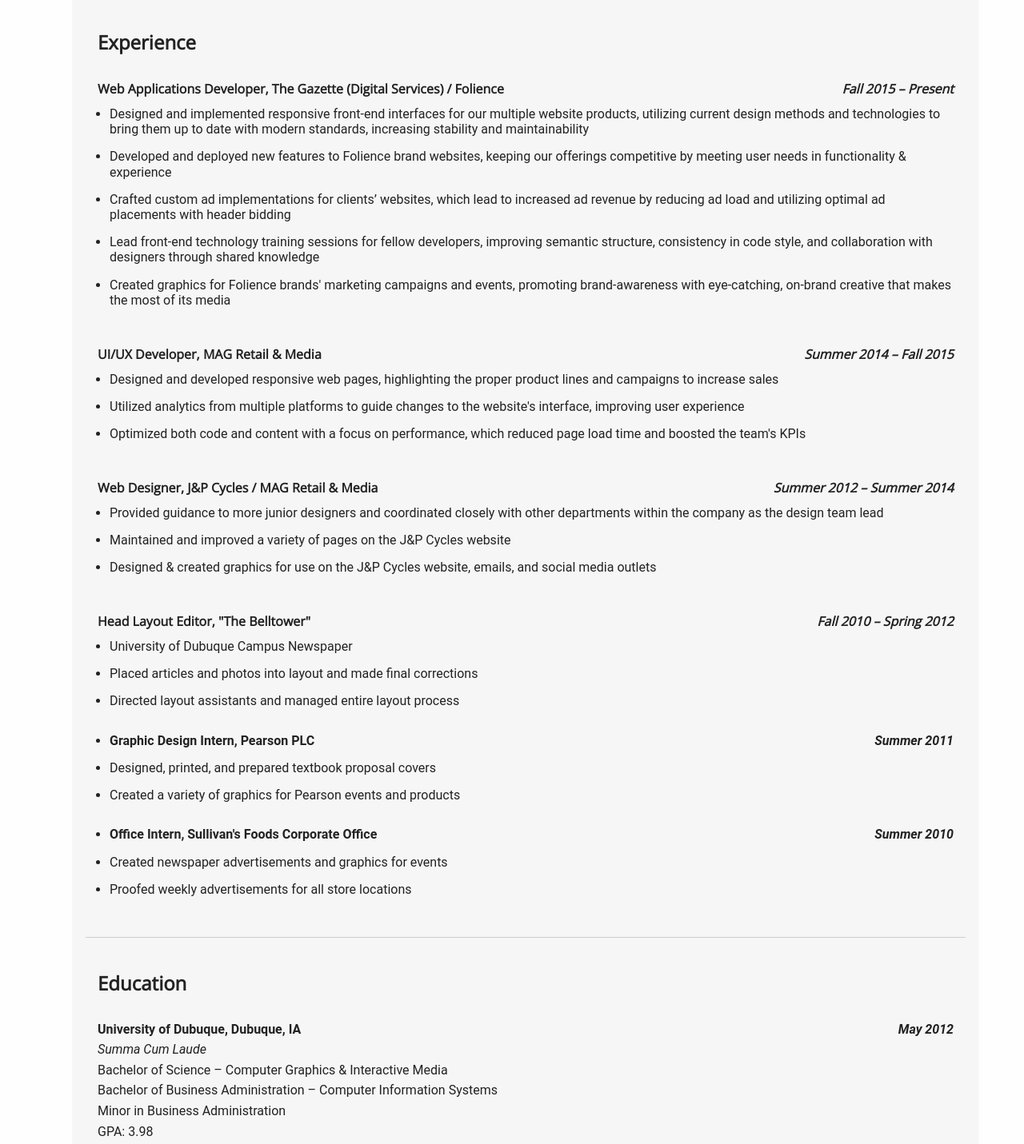
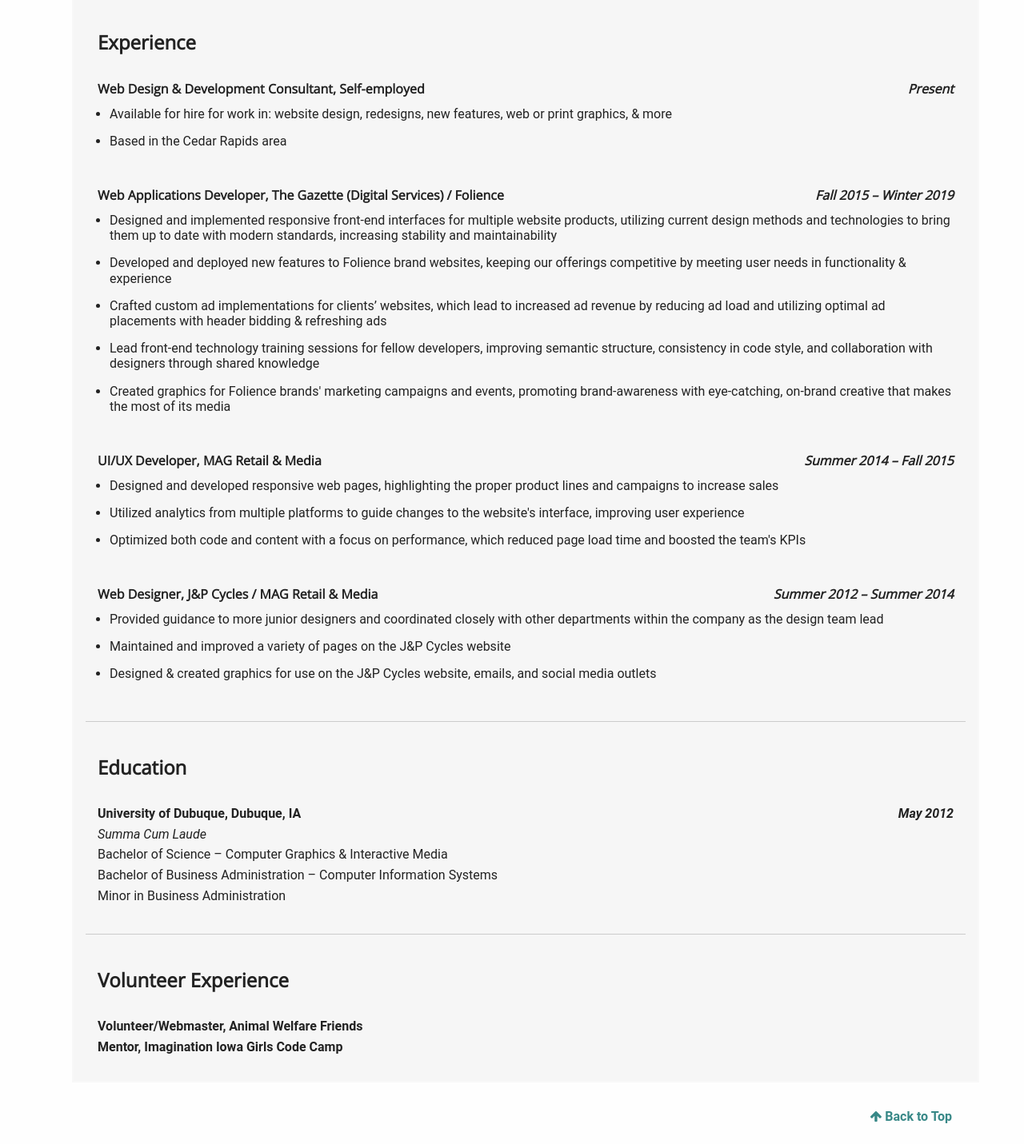
Before and after one commit to kpingel/kpingel.github.io, a plain HTML site: page resume.html in a window 1280 px wide. Shown: the part 560-1991 px from the top of the page at 80% size. Drawn offline with nearby package versions, Linux system fonts and the light colour scheme.

Commit message:
Updating digital resume

```diff
--- a/resume.html
+++ b/resume.html
@@ -32,11 +32,8 @@
         </header>
 
         <section class="row box resume">
-            <div class="col_6_6_12">
+            <div class="col_12_12_12">
               <h1>Resum&#233;</h1>
-            </div>
-            <div class="col_6_6_12 textright omega">
-                <p><a href="kayleigh-resume.pdf" target="_blank"><i class="fa fa-2x fa-file-pdf-o"></i>&nbsp;&nbsp;<strong>Download as PDF</strong></a></p>
             </div>
             <div class="clear"></div>
             <article>
@@ -76,7 +73,6 @@
                         <li>Google Analytics</li>
                         <li>Optimizely/VWO</li>
                         <li>CrazyEgg</li>
-                        <li>JIRA/Confluence</li>
                     </ul>
                 </div>
             </article>
@@ -84,11 +80,17 @@
             <hr />
             <article class="experience">
                 <h2>Experience</h2>
-                <h5><span class="timeframe">Fall 2015 – Present</span>Web Applications Developer, The Gazette (Digital Services) / Folience</h5>
+                <h5><span class="timeframe">Present</span>Web Design &amp; Development Consultant, Self-employed</h5>
                 <ul>
-                    <li>Designed and implemented responsive front-end interfaces for our multiple website products, utilizing current design methods and technologies to bring them up to date with modern standards, increasing stability and maintainability</li>
+                    <li>Available for hire for work in: website design, redesigns, new features, web or print graphics, &amp; more</li>
+                    <li>Based in the Cedar Rapids area</li>
+                </ul>
+
+                <h5><span class="timeframe">Fall 2015 &ndash; Winter 2019</span>Web Applications Developer, The Gazette (Digital Services) / Folience</h5>
+                <ul>
+                    <li>Designed and implemented responsive front-end interfaces for multiple website products, utilizing current design methods and technologies to bring them up to date with modern standards, increasing stability and maintainability</li>
                     <li>Developed and deployed new features to Folience brand websites, keeping our offerings competitive by meeting user needs in functionality &amp; experience</li>
-                    <li>Crafted custom ad implementations for clients’ websites, which lead to increased ad revenue by reducing ad load and utilizing optimal ad placements with header bidding</li>
+                    <li>Crafted custom ad implementations for clients’ websites, which lead to increased ad revenue by reducing ad load and utilizing optimal ad placements with header bidding &amp; refreshing ads</li>
                     <li>Lead front-end technology training sessions for fellow developers, improving semantic structure, consistency in code style, and collaboration with designers through shared knowledge</li>
                     <li>Created graphics for Folience brands' marketing campaigns and events, promoting brand-awareness with eye-catching, on-brand creative that makes the most of its media</li>
                 </ul>
@@ -106,24 +108,6 @@
                   <li>Maintained and improved a variety of pages on the J&amp;P Cycles website</li>
                   <li>Designed &amp; created graphics for use on the J&amp;P Cycles website, emails, and social media outlets</li>
                 </ul>
-
-                <h5><strong><span class="timeframe">Fall 2010 &ndash; Spring 2012</span>Head Layout Editor, "The Belltower"</strong></h5>
-                <ul>
-                    <li>
-                    University of Dubuque Campus Newspaper
-                    <li>Placed articles and photos into layout and made final corrections</li>
-                    <li>Directed layout assistants and managed entire layout process</li>
-                </ul>
-                <ul>
-                    <li><strong><span class="timeframe">Summer 2011</span>Graphic Design Intern, Pearson PLC</strong></li>
-                    <li>Designed, printed, and prepared textbook proposal covers</li>
-                    <li>Created a variety of graphics for Pearson events and products</li>
-                </ul>
-                <ul>
-                    <li><strong><span class="timeframe">Summer 2010</span>Office Intern, Sullivan's Foods Corporate Office</strong></li>
-                    <li>Created newspaper advertisements and graphics for events</li>
-                    <li>Proofed weekly advertisements for all store locations</li>
-                </ul>
             </article>
             <hr />
             <article>
@@ -134,15 +118,14 @@
                     <li>Bachelor of Science &ndash; Computer Graphics &amp; Interactive Media</li>
                     <li>Bachelor of Business Administration &ndash; Computer Information Systems</li>
                     <li>Minor in Business Administration</li>
-                    <li>GPA: 3.98</li>
                 </ul>
             </article>
             <hr>
             <article>
                 <h2>Volunteer Experience</h2>
                 <ul>
-                    <li><strong><span class="timeframe">Spring 2015 – Present</span>Board Member/Volunteer, Animal Welfare Friends</strong></li>
-                    <li><strong><span class="timeframe">Spring 2017</span>Mentor, Imagination Iowa Girls Code Camp</strong></li>
+                    <li><strong>Volunteer/Webmaster, Animal Welfare Friends</strong></li>
+                    <li><strong>Mentor, Imagination Iowa Girls Code Camp</strong></li>
                 </ul>
             </article>
         </section>
```
